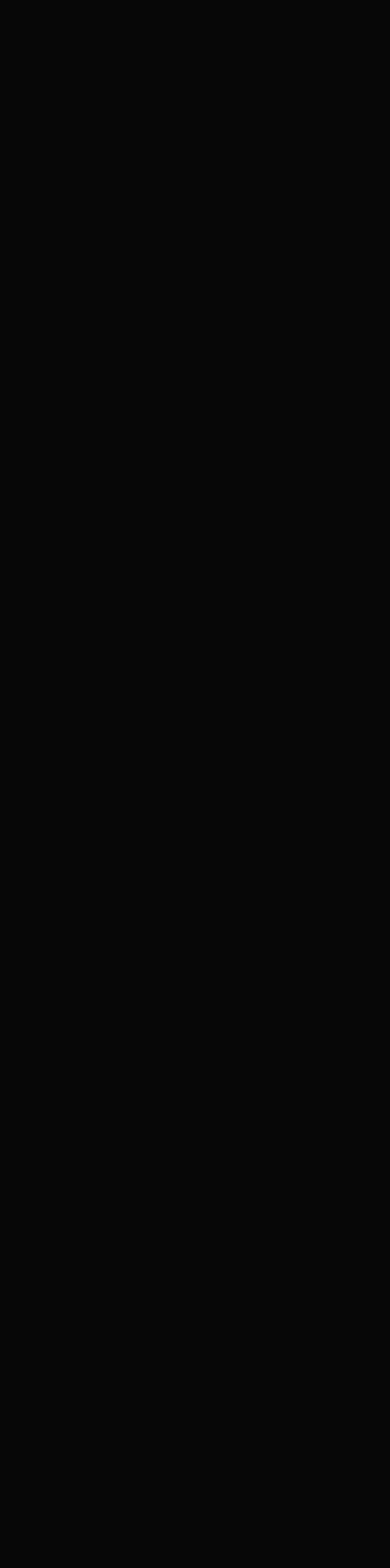
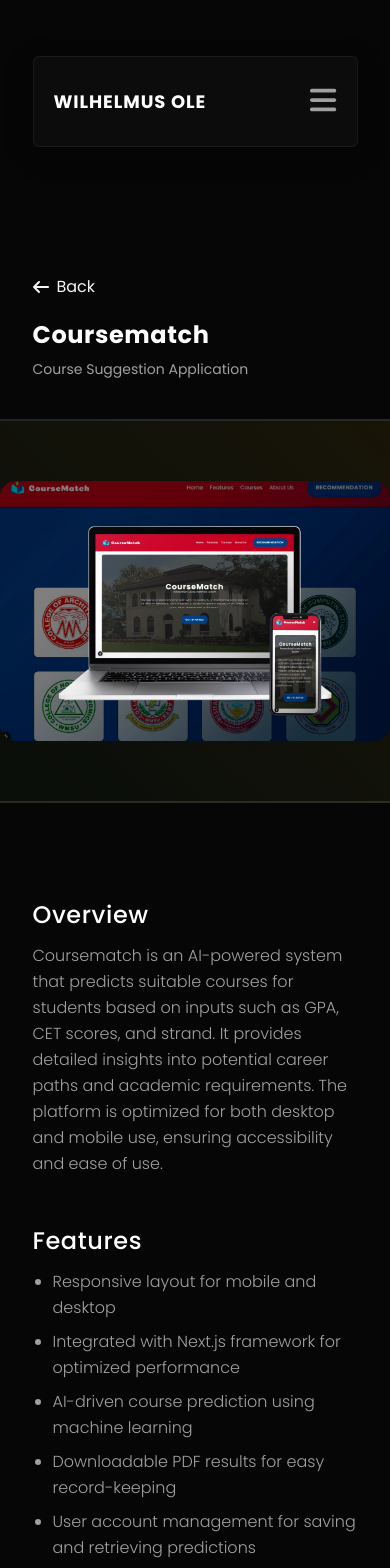
Before and after one commit to wilhelmusolejr/portfolivio-v2, a React (Vite) app: page /project/coursematch in a window 390 px wide. Before the commit this address had no page. Shown: the top 1568 px of the page. Before the commit the page ends 844 px from the top, so only its background shows below. Built offline with nearby package versions, Linux system fonts and the light colour scheme.

Commit message:
refactor, responsiveness, minor adjustment

```diff
--- a/src/App.jsx
+++ b/src/App.jsx
@@ -11,7 +11,7 @@
         <Route path="/" element={<Home />} />
         <Route path="/about" element={<About />} />
         <Route path="/projects" element={<Projects />} />
-        <Route path="/project" element={<Project />} />
+        <Route path="/project/:name" element={<Project />} />
         {/* actual project */}
         {/* resume */}
       </Routes>
--- a/src/pages/Project.jsx
+++ b/src/pages/Project.jsx
@@ -2,11 +2,20 @@
 
 import { FontAwesomeIcon } from "@fortawesome/react-fontawesome";
 import { faArrowLeft } from "@fortawesome/free-solid-svg-icons";
+import { useParams } from "react-router-dom";
 
 import Navigator from "@components/Navigator";
 import SectionLine from "../components/SectionLine";
+import showcase from "@assets/projects/showcase.webp";
+import { getProject } from "../ProjectData";
 
 export default function Project() {
+  const { name } = useParams();
+
+  const project = getProject(name);
+
+  console.log(project);
+
   return (
     <>
       <Navigator />
@@ -20,15 +29,23 @@
 
         {/* HEADING */}
         <h1 className="mb-2 text-2xl font-bold tracking-wide text-white lg:text-4xl">
-          Philippine currency identifier
+          {project.name}
         </h1>
 
         {/* SMALL INFO */}
-        <p className="text-tertiary-white text-sm">Currency recognition app.</p>
+        <p className="text-tertiary-white text-sm">
+          {project.information.short_description}
+        </p>
       </div>
 
       {/* image */}
-      <div className="border-light-white h-[40vh] border-t-1 border-b-1 bg-slate-700 md:h-[50vh]"></div>
+      <div className="flex min-h-[40vh] items-center justify-center border-t-2 border-b-2 border-white/10 bg-gradient-to-tr from-[#327B36]/7 to-[#FBCA01]/7 py-15 md:h-[60vh]">
+        <img
+          src={showcase}
+          alt=""
+          className="h-full w-auto rounded-2xl object-contain"
+        />
+      </div>
 
       {/* details */}
       <div className="container mx-auto mt-24 mb-12 flex w-10/12 max-w-5xl flex-col gap-12">
@@ -39,15 +56,17 @@
             Overview
           </h2>
 
-          <p className="text-tertiary-white leading-relaxed font-light">
-            Philippine Currency Identifier is a thesis-developed app that helps
-            visually impaired people in the Philippines identify currency
-            denominations using a convolutional neural network. It offers vocal
-            denomination recognition and a user-friendly interface for easy
-            accessibility, enabling independent financial transactions through a
-            quick smartphone scan. This app represents a significant advancement
-            in assistive technology and inclusivity.
+          {/* overview */}
+          <div className="flex flex-col gap-5">
+            {project.information.description.map((item, index) => (
+              <p
+                key={index}
+                className="text-tertiary-white leading-relaxed font-light"
+              >
+                {item}
               </p>
+            ))}
+          </div>
         </div>
 
         {/* ITEM - Features */}
@@ -58,20 +77,11 @@
           </h2>
 
           <ul className="text-tertiary-white ms-5 flex list-disc flex-col gap-2 leading-relaxed font-light">
-            {/* item */}
-            <li className="">
-              <p>
-                Lorem ipsum dolor sit, amet consectetur adipisicing elit.
-                Tenetur, ad.
-              </p>
+            {project.information.features.map((feature, index) => (
+              <li key={index} className="">
+                <p>{feature}</p>
               </li>
-            {/* item */}
-            <li className="">
-              <p>
-                Lorem ipsum dolor sit, amet consectetur adipisicing elit.
-                Tenetur, ad.
-              </p>
-            </li>
+            ))}
           </ul>
         </div>
 
@@ -100,28 +110,26 @@
           </h2>
 
           <a href="#" className="text-tertiary-white font-light underline">
-            https://demo.com
+            {project.link.external
+              ? project.link.external
+              : "No demo available"}
           </a>
         </div>
       </div>
 
       {/* tags */}
       <div className="container mx-auto my-32 max-w-5xl">
-        <div className="flex flex-wrap items-center justify-center gap-3">
-          {/* item */}
-          <div className="border-light-white bg-third-black w-fit rounded-md border-1 px-3 py-2">
-            <p className="text-tertiary-white font-light">TensorFLOW</p>
-          </div>
-
-          {/* item */}
-          <div className="border-light-white bg-third-black w-fit rounded-md border-1 px-3 py-2">
-            <p className="text-tertiary-white font-light">TensorFLOW</p>
-          </div>
-
-          {/* item */}
-          <div className="border-light-white bg-third-black w-fit rounded-md border-1 px-3 py-2">
-            <p className="text-tertiary-white font-light">TensorFLOW</p>
-          </div>
+        <div className="mx-auto flex w-10/12 flex-wrap items-center justify-center gap-3">
+          {project.information.tags.technology.map((tag, index) => (
+            <a
+              href={`https://www.google.com/search?q=${tag}`}
+              target="_blank"
+              key={index}
+              className="border-light-white bg-third-black w-fit rounded-md border-1 px-3 py-2"
+            >
+              <p className="text-tertiary-white font-light">{tag}</p>
+            </a>
+          ))}
         </div>
       </div>
 
@@ -138,16 +146,23 @@
       <SectionLine />
 
       <div className="container mx-auto mb-32 w-10/12 max-w-5xl">
-        <div className="flex flex-wrap gap-15 md:justify-center">
+        <div className="flex flex-wrap gap-15 md:justify-center lg:gap-20">
           {/* FONTS */}
-          <div className="">
-            <h3 className="mb-2 text-2xl">Fonts</h3>
-            <p className="text-tertiary-white">Poppins</p>
+          <div className="capitalize">
+            <h3 className="mb-7 text-2xl">Fonts</h3>
+            {project.design.font.map((font, index) => (
+              <p
+                key={index}
+                className="text-tertiary-white mb-2 font-light tracking-wider"
+              >
+                {font}
+              </p>
+            ))}
           </div>
 
           {/* LANGUAGES */}
           <div className="">
-            <h3 className="mb-5 text-2xl">Languages</h3>
+            <h3 className="mb-7 text-2xl">Languages</h3>
 
             <div className="mb-5 flex h-2 gap-1">
               <div className="h-2 w-8/12 rounded-s-lg bg-blue-400"></div>
@@ -191,37 +206,33 @@
 
           {/* Colors */}
           <div className="">
-            <h3 className="mb-5 text-2xl">Colors</h3>
+            <h3 className="mb-7 text-2xl">Colors</h3>
             <div className="flex flex-col gap-4">
-              {/* item */}
-              <div className="flex items-center gap-4">
+              {project.design.color.map((color, index) => (
+                <div key={index} className="flex items-center gap-4">
                   {/* box */}
-                <div className="h-10 w-20 rounded-lg border-2 border-green-700 bg-green-500"></div>
+                  <div
+                    className={`h-10 w-20 rounded-lg border-2 border-black/50`}
+                    style={{ backgroundColor: color }}
+                  ></div>
                   {/* name */}
                   <p className="text-tertiary-white font-light tracking-wider">
-                  #327B36
+                    {color}
                   </p>
                 </div>
-
-              {/* item */}
-              <div className="flex items-center gap-4">
-                {/* box */}
-                <div className="h-10 w-20 rounded-lg border-2 border-green-700 bg-green-500"></div>
-                {/* name */}
-                <p className="text-tertiary-white font-light tracking-wider">
-                  #327B36
-                </p>
-              </div>
+              ))}
             </div>
           </div>
 
           {/* Tags */}
           <div className="">
-            <h3 className="mb-5 text-2xl">Tags</h3>
+            <h3 className="mb-7 text-2xl">Tags</h3>
             <div className="flex flex-col gap-2 capitalize">
-              <p>voice-assistance</p>
-              <p>currency-identification</p>
-              <p>Machine-learning</p>
+              {project.information.tags.project.map((tag, index) => (
+                <p key={index} className="font-light tracking-wider lowercase">
+                  {tag}
+                </p>
+              ))}
             </div>
           </div>
         </div>
```
Lines whose indentation alone changed are shown as unchanged.
